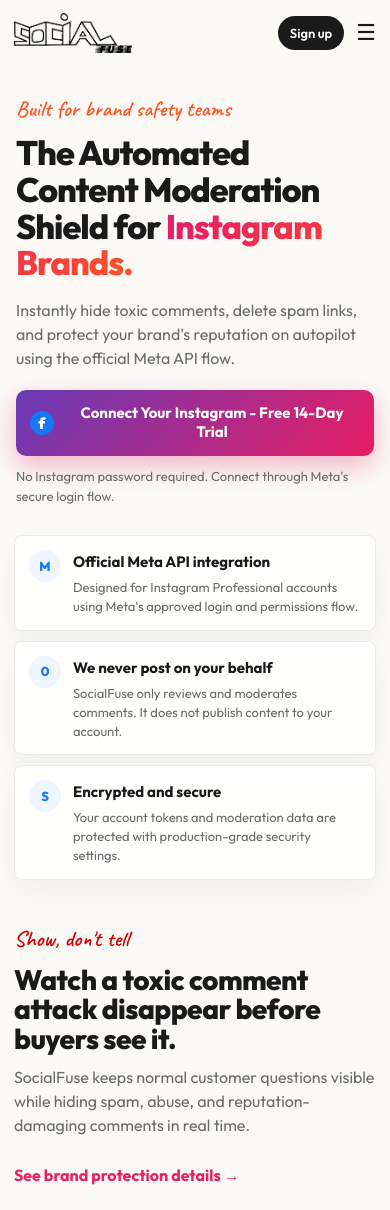
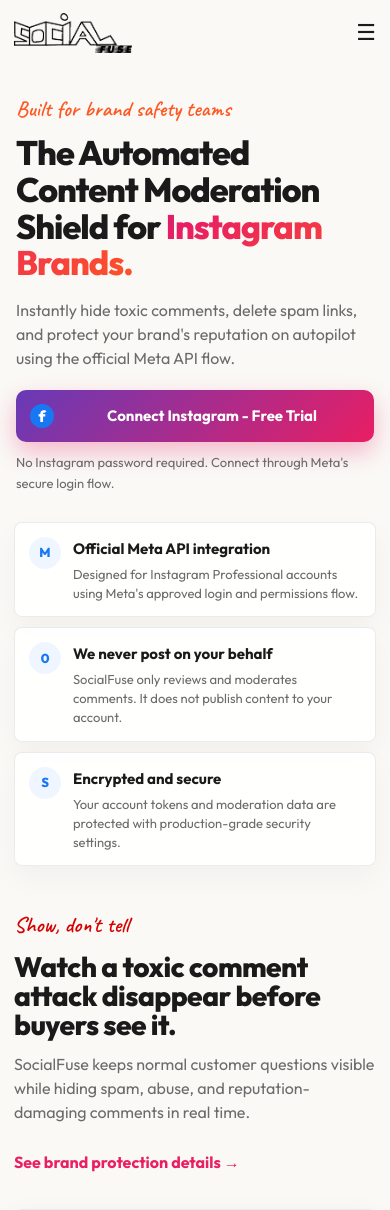
Before and after one commit to SDevKh/social_help, a Django app: page / in a window 390 px wide. Shown: the top 1210 px of the page. Run offline with Django 5.2, Linux system fonts and the light colour scheme.

Commit message:
Apply responsive design fixes to landing page container

```diff
--- a/social_help/social_help/comments/templates/landing.html
+++ b/social_help/social_help/comments/templates/landing.html
@@ -264,6 +264,14 @@
             text-decoration: none;
         }
 
+        .cta-text {
+            min-width: 0;
+        }
+
+        .cta-text-mobile {
+            display: none;
+        }
+
         .btn-gradient {
             background: linear-gradient(135deg, var(--accent-grape), var(--accent-brand));
             color: #fff;
@@ -340,6 +348,10 @@
             color: var(--muted);
             font-size: 14px;
             line-height: 1.45;
+        }
+
+        .trust-item > div:last-child {
+            min-width: 0;
         }
 
         .demo-section {
@@ -532,6 +544,12 @@
         }
 
         @media (max-width: 640px) {
+            html,
+            body {
+                max-width: 100%;
+                overflow-x: hidden;
+            }
+
             body {
                 background-image: none;
             }
@@ -550,8 +568,7 @@
             }
 
             .btn-main-action {
-                padding: 7px 12px;
-                font-size: 13px;
+                display: none;
             }
 
             .menu-toggle {
@@ -560,7 +577,7 @@
 
             .hero {
                 padding: 26px 16px 28px;
-                max-width: 100%;
+                max-width: 390px;
                 text-align: left;
             }
 
@@ -593,12 +610,25 @@
 
             .btn-main {
                 width: 100%;
+                max-width: 100%;
                 padding: 14px 14px;
                 border-radius: 10px;
                 font-size: 15px;
                 line-height: 1.25;
                 text-align: center;
                 gap: 10px;
+                display: grid;
+                grid-template-columns: 24px minmax(0, 1fr);
+                white-space: normal;
+                overflow-wrap: anywhere;
+            }
+
+            .cta-text-full {
+                display: none;
+            }
+
+            .cta-text-mobile {
+                display: inline;
             }
 
             .meta-mark {
@@ -613,6 +643,7 @@
             }
 
             .trust-bar {
+                max-width: 390px;
                 padding: 0 14px;
                 gap: 10px;
                 margin-bottom: 42px;
@@ -639,6 +670,7 @@
             }
 
             .demo-section {
+                max-width: 390px;
                 padding: 0 14px;
                 margin-bottom: 54px;
             }
@@ -998,7 +1030,7 @@
             <div class="handwritten-badge">Built for brand safety teams</div>
             <h1>The Automated Content Moderation Shield for <span class="text-gradient-play">Instagram Brands.</span></h1>
             <p>Instantly hide toxic comments, delete spam links, and protect your brand's reputation on autopilot using the official Meta API flow.</p>
-            <a href="/signup/" class="btn-main btn-gradient"><span class="meta-mark">f</span> Connect Your Instagram - Free 14-Day Trial</a>
+            <a href="/signup/" class="btn-main btn-gradient"><span class="meta-mark">f</span><span class="cta-text cta-text-full">Connect Your Instagram - Free 14-Day Trial</span><span class="cta-text cta-text-mobile">Connect Instagram - Free Trial</span></a>
             <div class="hero-proof">No Instagram password required. Connect through Meta's secure login flow.</div>
         </section>
 
```
